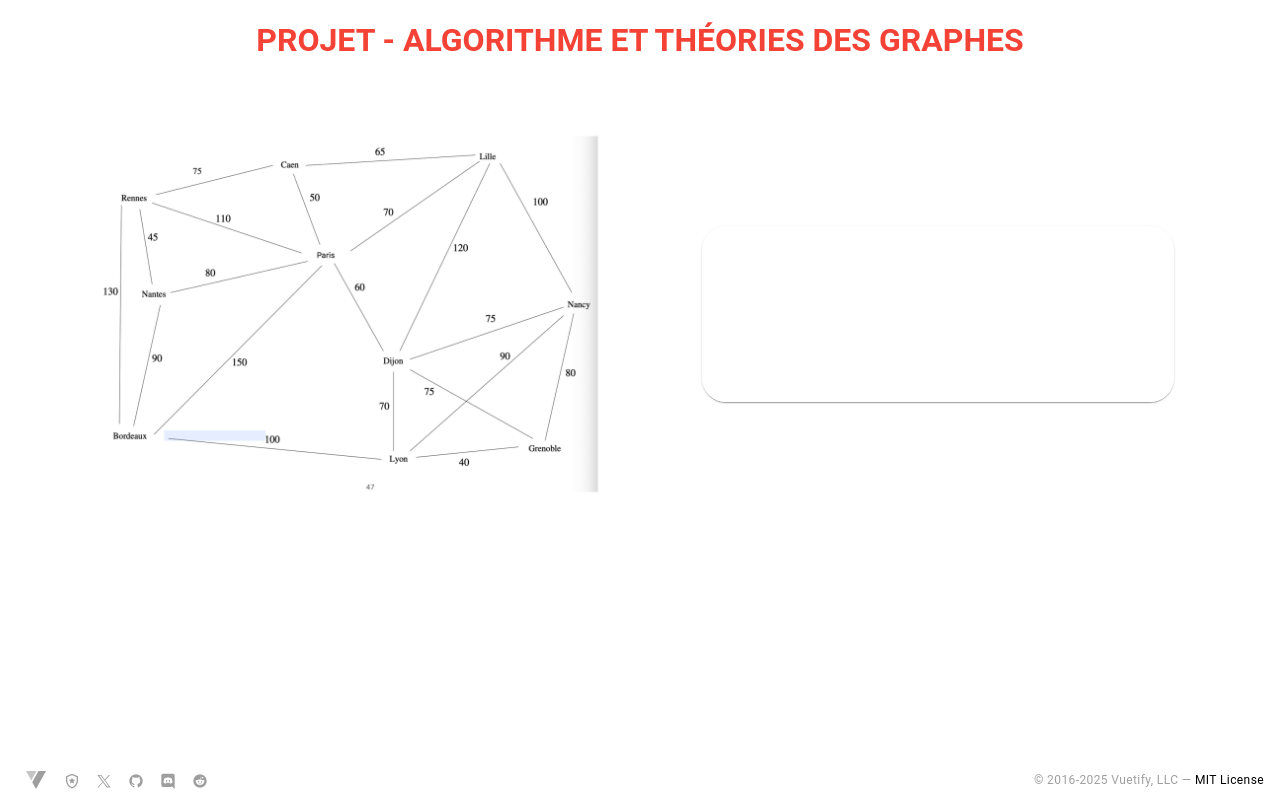
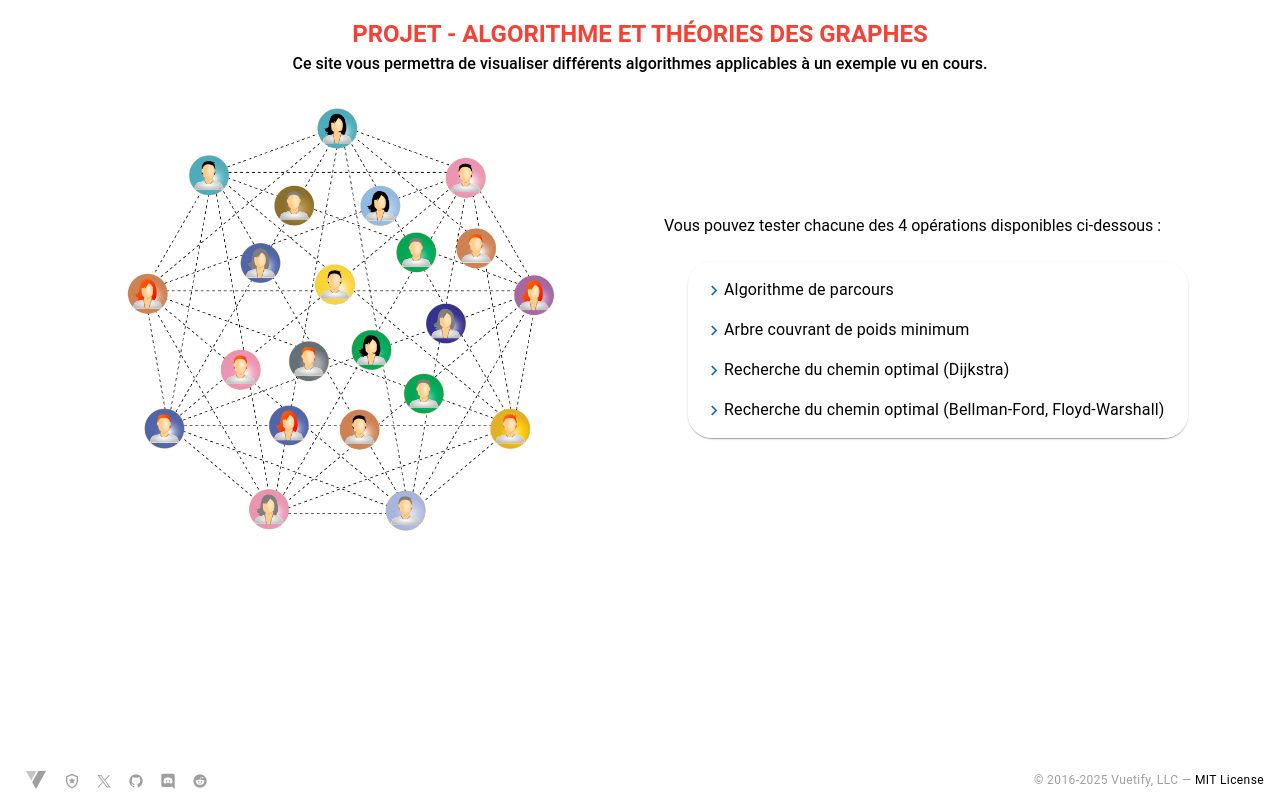
Before and after one commit to ashleyjaotombo/projet-algorithme, a Nuxt app: page / in a window 1280 px wide. Built offline with nearby package versions, Linux system fonts and the light colour scheme.

Commit message:
homepage

```diff
--- a/app/pages/index.vue
+++ b/app/pages/index.vue
@@ -5,7 +5,7 @@ import { DFS } from '~/data/DFS';
 BFS("Caen");
 DFS("Caen");
 
-         // <v-list :items="items"></v-list>
+
 
 
 const items = [
@@ -30,25 +30,30 @@ const items = [
 
 <template>
   <v-container>
-    <h1 class="font-bold text-center text-red">PROJET - ALGORITHME ET THÉORIES DES GRAPHES</h1>
+    <h2 class="text-center text-red">PROJET - ALGORITHME ET THÉORIES DES GRAPHES</h2>
+    <p class="font-weight-medium text-center">Ce site vous permettra de visualiser différents algorithmes applicables à un exemple vu en cours.</p>
     <v-row class="" height="600">
       <v-col cols="6">
-        <v-img src="/graphe.jpg" width="900" height="500"/>
+        <v-img src="/graphe.png" width="900" height="500"/>
       </v-col>
       <v-col cols="6" class="d-flex align-center justify-center">
+        <v-col>
+          <p class="text-weight-regular mb-6">Vous pouvez tester chacune des 4 opérations disponibles ci-dessous : </p>
         <v-card
           class="mx-auto rounded-xl mt-200"
           max-width="500" max-height="240"
         >
-          <v-list density="compact">
+          <v-list density="compact" class="bg-white">
             <v-list-item v-for="(item, index) in items" :key="index" :value="item" color="primary">
-              <NuxtLink :to="`/${item.value}/`"  class="text-decoration-none text-white">
-                <v-list-item-title>{{item.title}}</v-list-item-title>
+              <NuxtLink :to="`/${item.value}/`"  class="text-decoration-none text-black">
+                <v-list-item-title><v-icon size="small" color="primary">mdi-chevron-right</v-icon>{{item.title}}</v-list-item-title>
               </NuxtLink>
             </v-list-item>
 
           </v-list>
         </v-card>
+        </v-col>
+
       </v-col>
     </v-row>
   </v-container>
```
Also changed, not shown: public/graphe.png (added).
